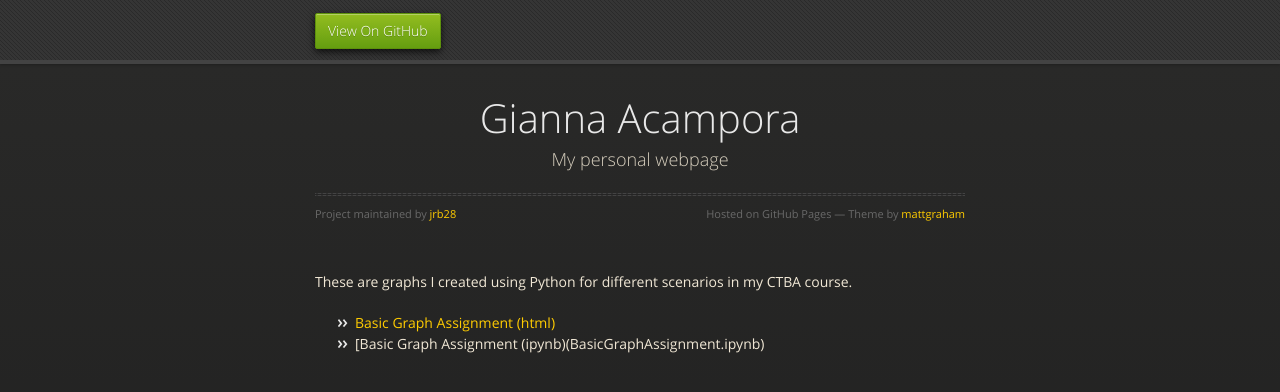
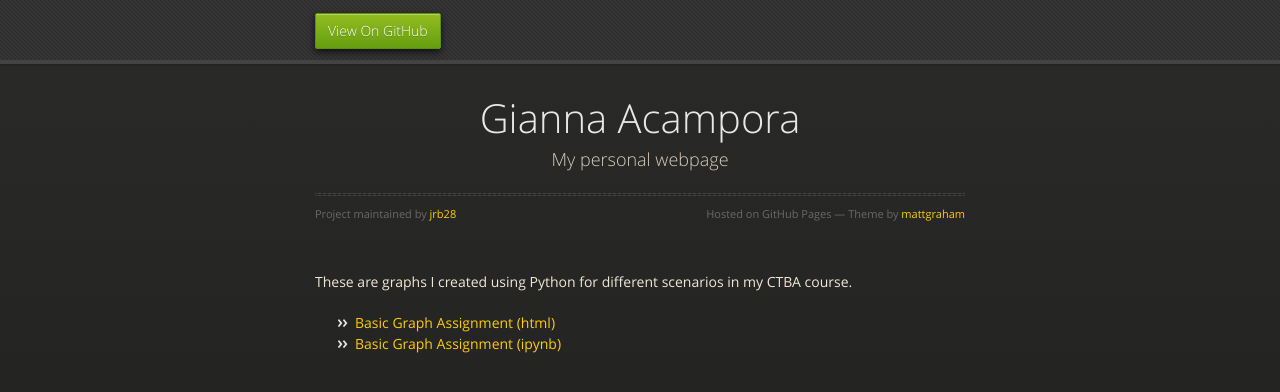
Before and after one commit to jrb28/gacampora.github.io, a Jekyll site: the page built from graphing/index.md, in a window 1280 px wide. Shown: the top 392 px of the page. Built offline with Jekyll 4.4.1, drawn with Linux system fonts in a browser that asks for light colours; our own code applies the rules of GitHub Pages for plain Markdown files.

Commit message:
Update index.md

```diff
--- a/graphing/index.md
+++ b/graphing/index.md
@@ -4,4 +4,4 @@ description: Course Content
 ---
 These are graphs I created using Python for different scenarios in my CTBA course.
 - [Basic Graph Assignment (html)](BasicGraphAssignment.html)
-- [Basic Graph Assignment (ipynb)(BasicGraphAssignment.ipynb)
+- [Basic Graph Assignment (ipynb)](BasicGraphAssignment.ipynb)
```
